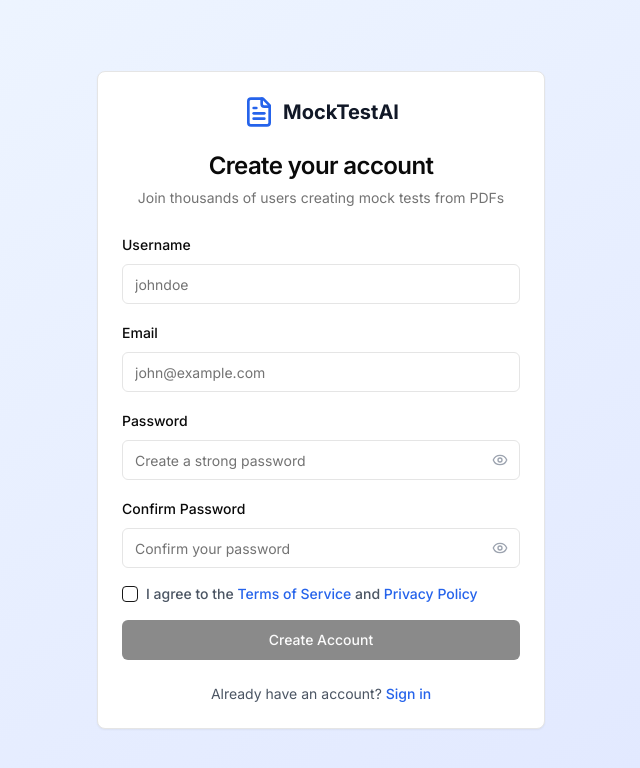
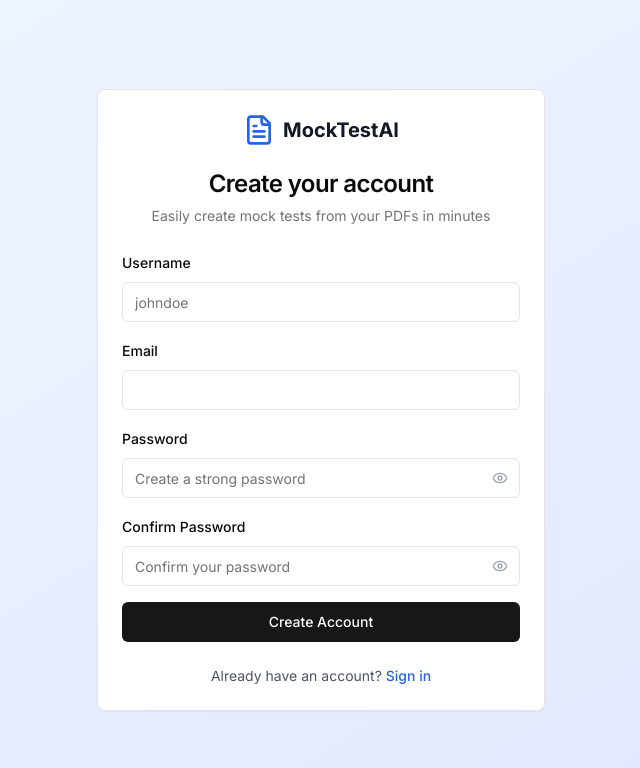
Before and after one commit to Divyanshij45/ShikshaPrep1, a Next.js app in the folder frontend/: page /signup in a window 1280 px wide. Shown: the top 768 px of the page, without its empty margins (319-959 px from the left). Built offline with nearby package versions, Linux system fonts and the light colour scheme.

Commit message:
your commit message

```diff
--- a/frontend/app/signup/page.tsx
+++ b/frontend/app/signup/page.tsx
@@ -43,11 +43,6 @@ export default function SignUpPage() {
       return
     }
 
-    if (!formData.agreeToTerms) {
-      setError("Please agree to the terms and conditions")
-      return
-    }
-
     setIsLoading(true)
 
     const result = await register(formData.username, formData.email, formData.password)
@@ -78,7 +73,7 @@ export default function SignUpPage() {
             <span className="font-bold text-xl text-gray-900">MockTestAI</span>
           </div>
           <CardTitle className="text-2xl">Create your account</CardTitle>
-          <CardDescription>Join thousands of users creating mock tests from PDFs</CardDescription>
+          <CardDescription>Easily create mock tests from your PDFs in minutes</CardDescription>
         </CardHeader>
         <CardContent>
           <form onSubmit={handleSubmit} className="space-y-4">
@@ -101,7 +96,7 @@ export default function SignUpPage() {
                 id="email"
                 name="email"
                 type="email"
-                placeholder="john@example.com"
+                placeholder=""
                 value={formData.email}
                 onChange={handleInputChange}
                 required
@@ -164,27 +159,9 @@ export default function SignUpPage() {
               </div>
             </div>
 
-            <div className="flex items-center space-x-2">
-              <Checkbox
-                id="terms"
-                checked={formData.agreeToTerms}
-                onCheckedChange={(checked) => setFormData((prev) => ({ ...prev, agreeToTerms: checked as boolean }))}
-              />
-              <Label htmlFor="terms" className="text-sm text-gray-600">
-                I agree to the{" "}
-                <Link href="/terms" className="text-blue-600 hover:underline">
-                  Terms of Service
-                </Link>{" "}
-                and{" "}
-                <Link href="/privacy" className="text-blue-600 hover:underline">
-                  Privacy Policy
-                </Link>
-              </Label>
-            </div>
-
             {error && <div className="text-red-600 text-sm text-center bg-red-50 p-3 rounded-md">{error}</div>}
 
-            <Button type="submit" className="w-full" disabled={!formData.agreeToTerms || isLoading}>
+            <Button type="submit" className="w-full" disabled={isLoading}>
               {isLoading ? "Creating Account..." : "Create Account"}
             </Button>
           </form>
```
